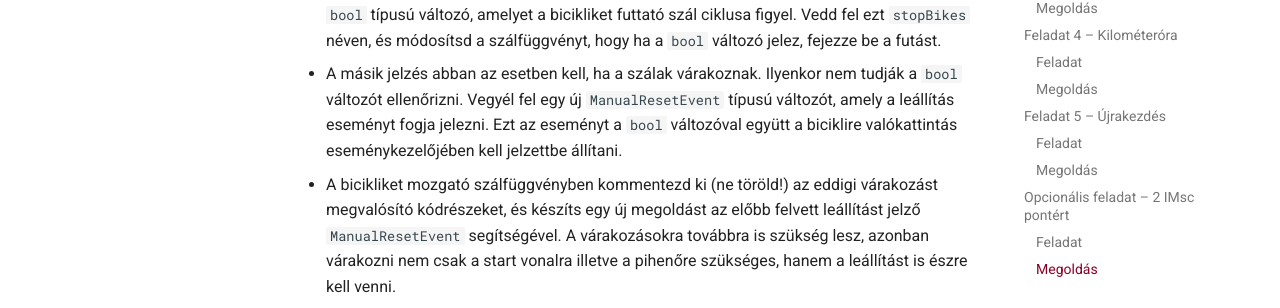
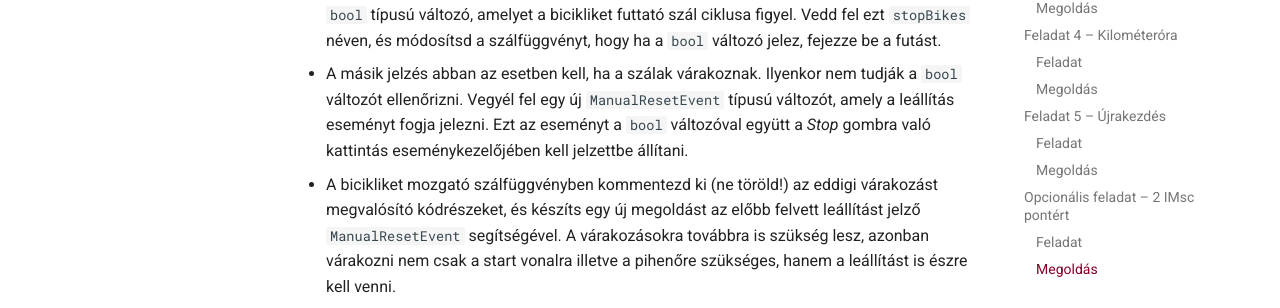
Before and after one commit to bmeviauab00/szoftvertechnikak, an MkDocs documentation site: the page built from docs/hazi/4-tobbszalu-alkalmazasok-fejlesztese/index.md, in a window 1280 px wide and 900 px high, scrolled down 9157 px. Shown: the part 396-704 px from the top of the window. Built offline with MkDocs 1.6.1 and Material for MkDocs 9.7.7, drawn with Linux system fonts in a browser that asks for light colours; emoji names are drawn with the system emoji font; comment, search, counter and statistics services are not loaded.

Commit message:
HF4 IMSc feladat javítás

```diff
--- a/docs/hazi/4-tobbszalu-alkalmazasok-fejlesztese/index.md
+++ b/docs/hazi/4-tobbszalu-alkalmazasok-fejlesztese/index.md
@@ -270,6 +270,6 @@ A következőkben megadjuk a feladat megoldásának néhány fontos elemét:
 
 - Tegyél fel egy *Stop* gombot a felületre és készítsd elő a kattintást kezelő függvényt.
 - A megállításhoz szükség lesz két jelzésre a bicikliket futtató szál felé. Ez egyik jelzés egy `bool` típusú változó, amelyet a bicikliket futtató szál ciklusa figyel. Vedd fel ezt `stopBikes` néven, és módosítsd a szálfüggvényt, hogy ha a `bool` változó jelez, fejezze be a futást.
-- A másik jelzés abban az esetben kell, ha a szálak várakoznak. Ilyenkor nem tudják a `bool` változót ellenőrizni. Vegyél fel egy új `ManualResetEvent` típusú változót, amely a leállítás eseményt fogja jelezni. Ezt az eseményt a `bool` változóval együtt a biciklire valókattintás eseménykezelőjében kell jelzettbe állítani.
+- A másik jelzés abban az esetben kell, ha a szálak várakoznak. Ilyenkor nem tudják a `bool` változót ellenőrizni. Vegyél fel egy új `ManualResetEvent` típusú változót, amely a leállítás eseményt fogja jelezni. Ezt az eseményt a `bool` változóval együtt a *Stop* gombra való kattintás eseménykezelőjében kell jelzettbe állítani.
 - A bicikliket mozgató szálfüggvényben kommentezd ki (ne töröld!) az eddigi várakozást megvalósító kódrészeket, és készíts egy új megoldást az előbb felvett leállítást jelző `ManualResetEvent` segítségével. A várakozásokra továbbra is szükség lesz, azonban várakozni nem csak a start vonalra illetve a pihenőre szükséges, hanem a leállítást is észre kell venni.
 - Ha leállítás történt, a szál futását be kell fejezni. Ha a leállást jelző esemény megtörtént, térjen vissza a szál függvénye egy `return` utasítással.
```
